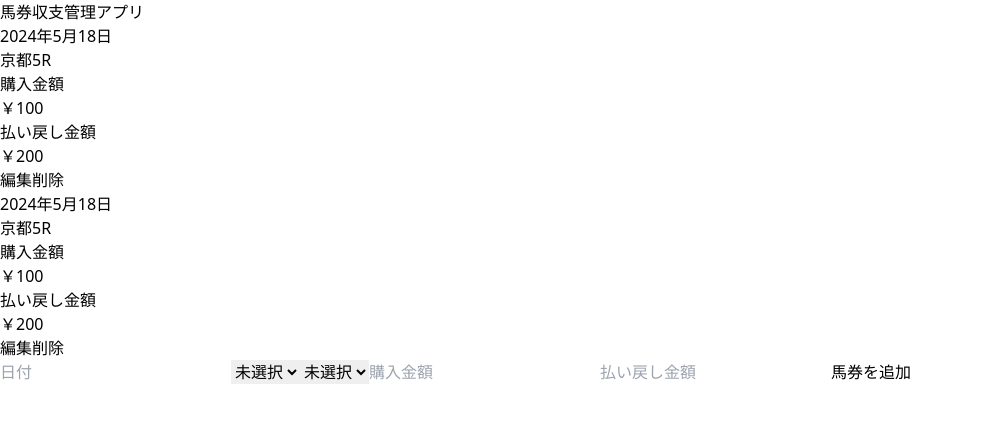
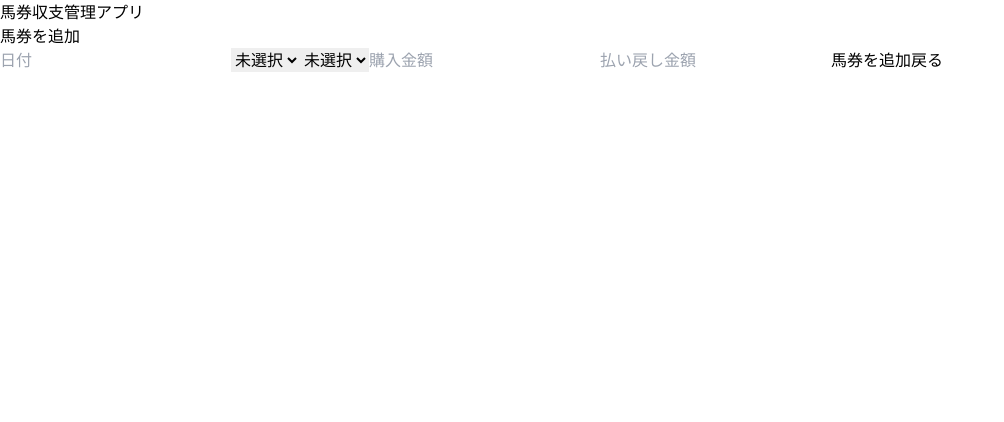
Before and after one commit to tukumo-n9/horse-racing-betting-ticket-manager, a React (Vite) app: page /add-ticket in a window 1280 px wide. Shown: the top 422 px of the page, without its empty margins (0-1004 px from the left). Built offline with nearby package versions, Linux system fonts and the light colour scheme.

Commit message:
react-router-domを導入

```diff
--- a/package.json
+++ b/package.json
@@ -13,7 +13,8 @@
     "@reduxjs/toolkit": "^2.2.5",
     "react": "^18.2.0",
     "react-dom": "^18.2.0",
-    "react-redux": "^9.1.2"
+    "react-redux": "^9.1.2",
+    "react-router-dom": "^6.23.1"
   },
   "devDependencies": {
     "@types/react": "^18.2.66",
--- /dev/null
+++ b/src/ErrorPage.tsx
@@ -0,0 +1,16 @@
+import { useRouteError } from "react-router-dom";
+
+export default function ErrorPage() {
+  const error = useRouteError();
+  console.error(error);
+
+  return (
+    <div id="error-page">
+      <h1>Oops!</h1>
+      <p>Sorry, an unexpected error has occurred.</p>
+      <p>
+        <i>{error.statusText || error.message}</i>
+      </p>
+    </div>
+  );
+}
--- a/src/features/tickets/AddTicketForm.tsx
+++ b/src/features/tickets/AddTicketForm.tsx
@@ -2,6 +2,7 @@ import { useState } from "react";
 import { useAppDispatch } from "../../hooks";
 import { ticketAdded } from "./ticketsSlice";
 import { nanoid } from "@reduxjs/toolkit";
+import { useNavigate } from "react-router-dom";
 
 function AddTicketForm() {
   const [date, setDate] = useState<string>("");
@@ -11,6 +12,7 @@ function AddTicketForm() {
   const [payout, setPayout] = useState<string>("");
 
   const dispatch = useAppDispatch();
+  const navigate = useNavigate();
 
   const onSaveTicketClicked = () => {
     if (date && racetrack && raceNumber && betAmount && payout) {
@@ -87,6 +89,14 @@ function AddTicketForm() {
       <button type="button" onClick={onSaveTicketClicked}>
         馬券を追加
       </button>
+      <button
+        type="button"
+        onClick={() => {
+          navigate(-1);
+        }}
+      >
+        戻る
+      </button>
     </>
   );
 }
--- a/src/main.tsx
+++ b/src/main.tsx
@@ -1,14 +1,33 @@
 import React from "react";
 import ReactDOM from "react-dom/client";
-import App from "./App.tsx";
 import "./index.css";
 import { Provider } from "react-redux";
 import { store } from "./app/store.ts";
+import { RouterProvider, createBrowserRouter } from "react-router-dom";
+import Root from "./routes/Root.tsx";
+import ErrorPage from "./ErrorPage.tsx";
+import AddTicket from "./routes/AddTicket.tsx";
+import Index from "./routes/Index.tsx";
+
+const router = createBrowserRouter([
+  {
+    path: "/",
+    element: <Root />,
+    errorElement: <ErrorPage />,
+    children: [
+      { index: true, element: <Index /> },
+      {
+        path: "add-ticket/",
+        element: <AddTicket />,
+      },
+    ],
+  },
+]);
 
 ReactDOM.createRoot(document.getElementById("root")!).render(
   <React.StrictMode>
     <Provider store={store}>
-      <App />
+      <RouterProvider router={router} />
     </Provider>
   </React.StrictMode>
 );
--- /dev/null
+++ b/src/routes/AddTicket.tsx
@@ -0,0 +1,5 @@
+import AddTicketForm from "../features/tickets/AddTicketForm";
+
+export default function AddTicket() {
+  return <AddTicketForm />;
+}
--- /dev/null
+++ b/src/routes/Index.tsx
@@ -0,0 +1,5 @@
+import TicketsList from "../features/tickets/TicketsList";
+
+export default function Index() {
+  return <TicketsList />;
+}
--- /dev/null
+++ b/src/routes/Root.tsx
@@ -0,0 +1,13 @@
+import { Link, Outlet } from "react-router-dom";
+
+export default function Root() {
+  return (
+    <>
+      <h1>馬券収支管理アプリ</h1>
+      <Link to={`/add-ticket/`}>馬券を追加</Link>
+      <div>
+        <Outlet />
+      </div>
+    </>
+  );
+}
```
Also changed, not shown: 1 other file (tests, documents, lock files or other folders).
